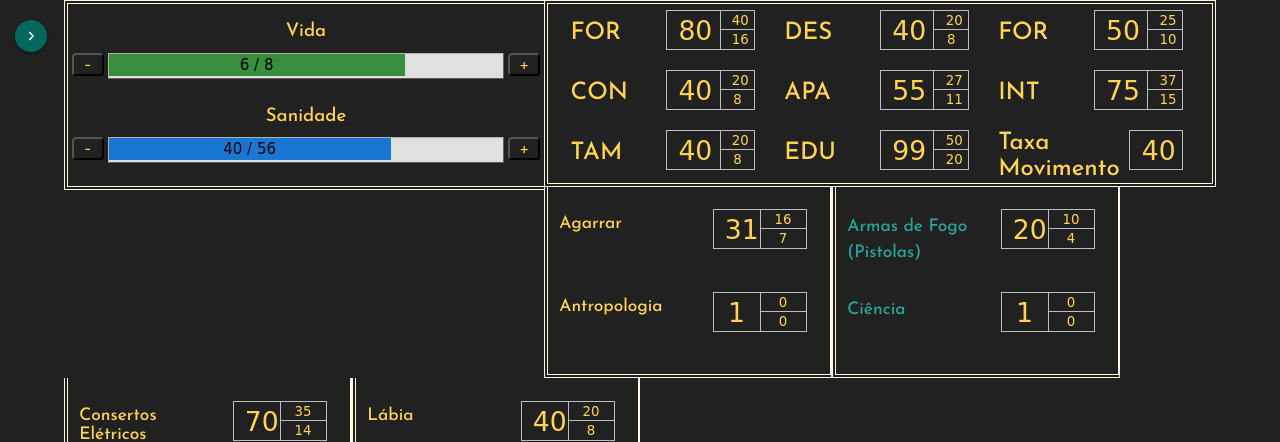
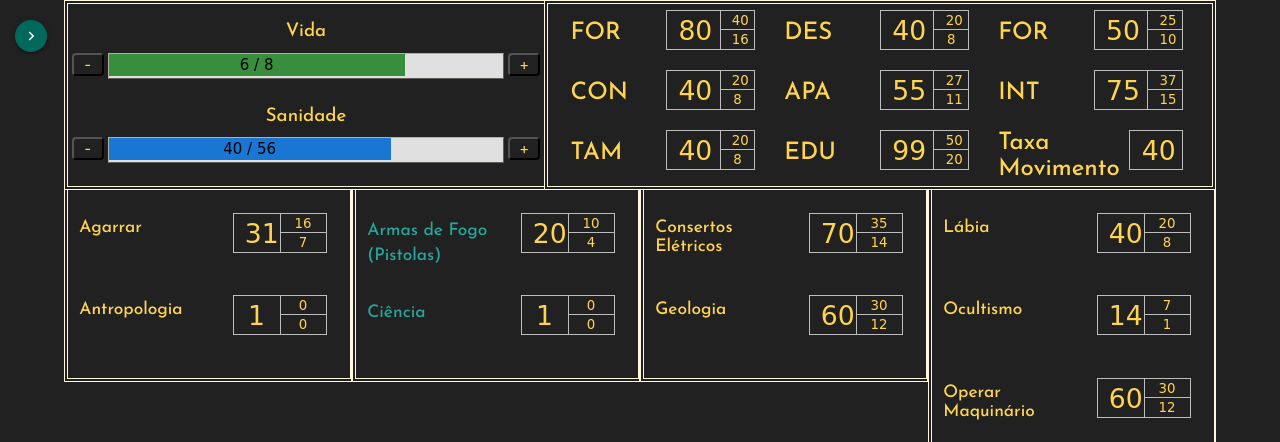
Before and after one commit to bkellym/escudoRPG, a Django app: page /cthulhu/subir_nivel/2/ in a window 1280 px wide. Shown: the top 442 px of the page. Run offline with Django 3.2, Linux system fonts and the light colour scheme; data comes from the database, SQL or seed files in the repository; some libraries are stand-ins or nearby versions; some web fonts are replaced.

Commit message:
Completa commit anterior

```diff
--- a/core/templates/core/ficha_cthulhu_upar.html
+++ b/core/templates/core/ficha_cthulhu_upar.html
@@ -89,7 +89,7 @@
     </div>
     <!---------- Stats Fim ---------->
 </div>
-<div class="col s7 col-direita">
+<div class="col s7 col-direita" style="height:190px;">
     <div class="row" style="margin:0px;">
         <div class="col s4">
             <div class="row row-atributo" style="margin-top:16px;">
```
